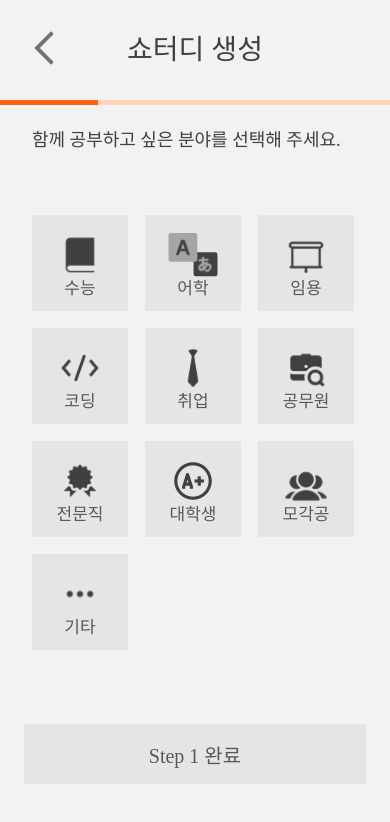
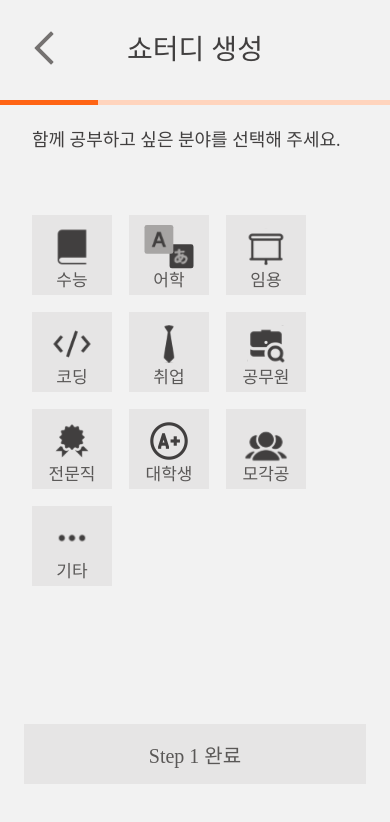
Before and after one commit to scato3/front-end, a Next.js app: page /createStudy in a window 390 px wide. Shown: the top 822 px of the page. Built offline with nearby package versions, Linux system fonts and the light colour scheme; a web font is replaced by a local one.

Commit message:
feat: imageContainer 반응형으로 추가

```diff
--- a/src/app/createStudy/createStudy.module.css
+++ b/src/app/createStudy/createStudy.module.css
@@ -68,3 +68,12 @@
   justify-content: center;
   align-items: center;
 }
+
+/* 반응형 */
+
+@media (max-width: 768px) {
+  .ImageContainer {
+    width: 80px;
+    height: 80px;
+  }
+}
```
